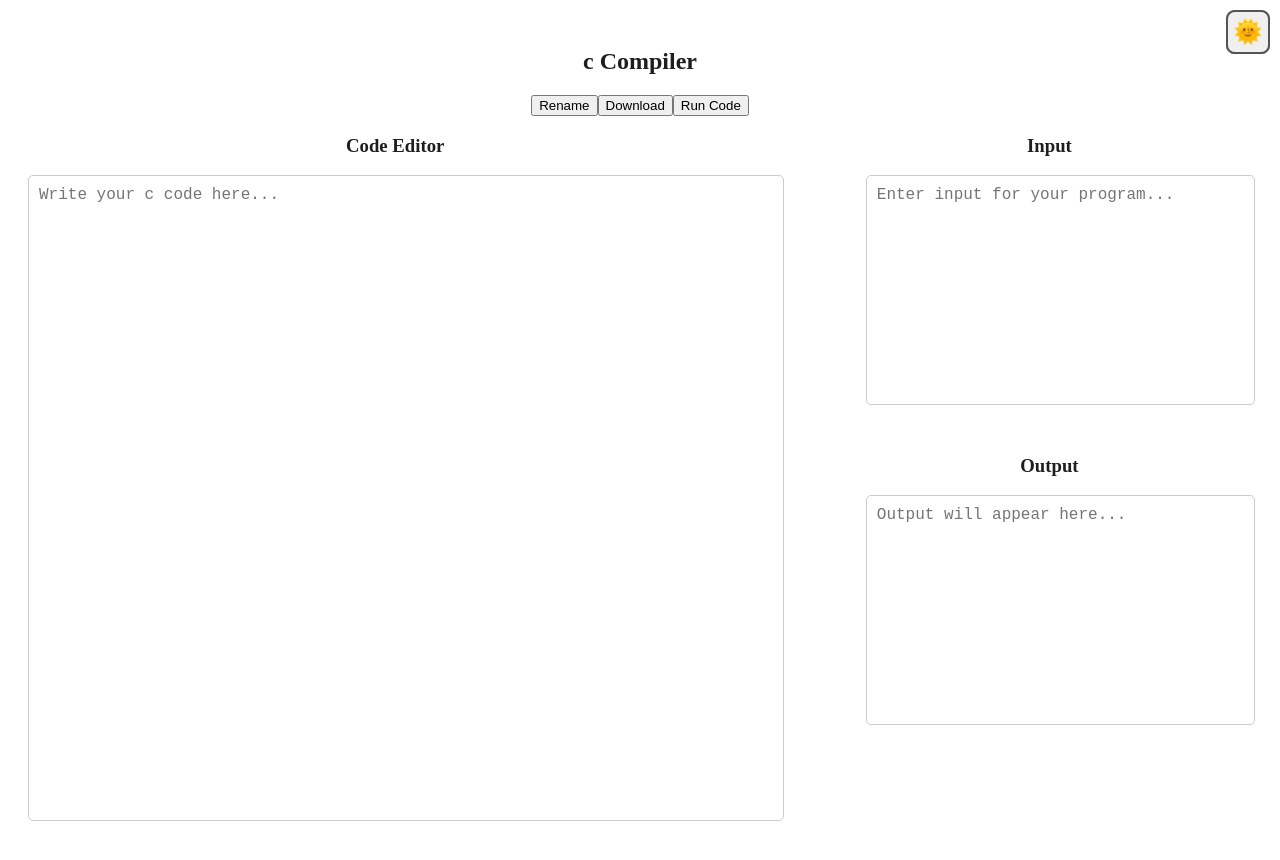
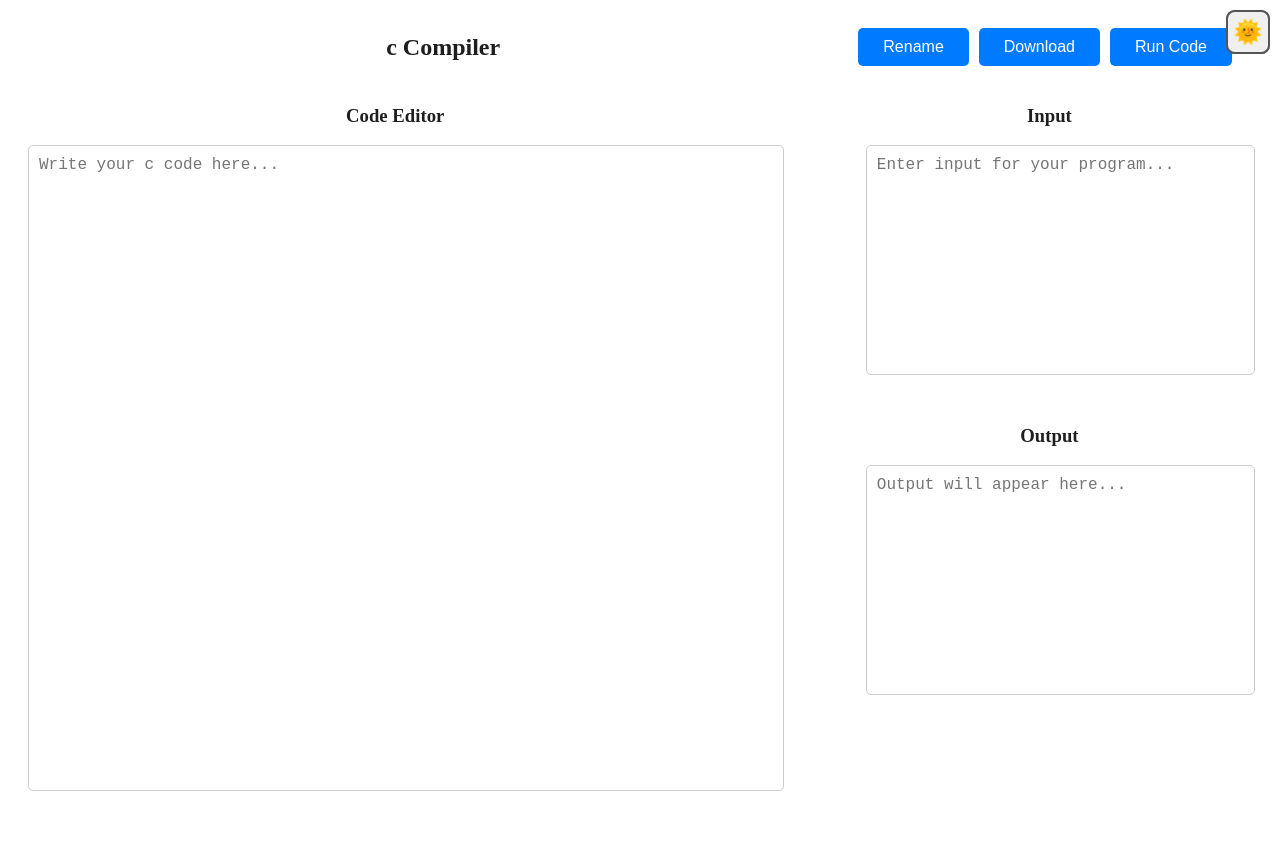
Before and after one commit to avinashvermaaa/codespr, a React (Create React App) app in the folder frontend/: page /compiler/c in a window 1280 px wide. Shown: the top 860 px of the page. Built offline with nearby package versions, Linux system fonts and the light colour scheme.

Commit message:
all buttons css

```diff
--- a/frontend/src/pages/CompilerPage.css
+++ b/frontend/src/pages/CompilerPage.css
@@ -1,6 +1,54 @@
 .compiler-page {
     padding: 20px;
     text-align: center;
+}
+
+.compiler-page .header {
+    display: flex;
+    justify-content: space-between;
+    align-items: center;
+    margin-bottom: 20px;
+}
+
+.compiler-page .header h2 {
+    flex-grow: 1;
+    text-align: center;
+    margin: 0;
+}
+
+.compiler-page .header-buttons-container {
+    display: flex;
+    align-items: center;
+    gap: 20px;
+    /* Gap between Dark Mode toggle and buttons */
+}
+
+.compiler-page .header-buttons {
+    display: flex;
+    gap: 10px;
+    /* Space between each button */
+    margin-right: 20px;
+    /* Add more space between buttons and Dark Mode */
+}
+
+.compiler-page .header-button {
+    padding: 10px 25px;
+    /* Increased horizontal padding for better spacing */
+    font-size: 16px;
+    background-color: #007bff;
+    color: white;
+    border: none;
+    border-radius: 5px;
+    cursor: pointer;
+}
+
+.compiler-page .header-button.run-button {
+    padding: 10px 30px;
+    /* Additional padding for the "Run Code" button */
+}
+
+.compiler-page .header-button:hover {
+    background-color: #0056b3;
 }
 
 .compiler-container {
@@ -8,12 +56,10 @@
     justify-content: space-between;
     align-items: flex-start;
     height: 80vh;
-    /* Ensures the editor and sections use most of the screen height */
 }
 
 .code-editor {
     width: 60%;
-    /* Left side for the editor */
     display: flex;
     flex-direction: column;
     height: 150%;
@@ -27,20 +73,17 @@ textarea {
     font-family: monospace;
     font-size: 16px;
     resize: none;
-    /* Prevent resizing for consistency */
 }
 
 textarea,
 .input-box textarea,
 .output-box textarea {
     height: calc(65%);
-    /* Ensures input and output sections are of equal height */
 }
 
 .input-output-section {
     padding-right: 19px;
     width: 30%;
-    /* Right side for input/output */
     display: flex;
     flex-direction: column;
     justify-content: space-between;
@@ -50,21 +93,4 @@ textarea,
 .input-box,
 .output-box {
     height: 90%;
-    /* Input and output take half of the right-side height */
 }
-
-.run-button {
-    margin-top: 10px;
-    padding: 10px 20px;
-    font-size: 18px;
-    background-color: #007bff;
-    color: white;
-    border: none;
-    border-radius: 5px;
-    cursor: pointer;
-    align-self: flex-start;
-}
-
-.run-button:hover {
-    background-color: #0056b3;
-}
--- a/frontend/src/pages/CompilerPage.js
+++ b/frontend/src/pages/CompilerPage.js
@@ -54,6 +54,7 @@ function CompilerPage() {
   <div className="compiler-page">
     <div className="header">
       <h2>{language} Compiler</h2>
+      <div className="header-buttons-container">
         <div className="header-buttons">
           <button className="header-button" onClick={renameCode}>
             Rename
@@ -64,6 +65,7 @@ function CompilerPage() {
           <button className="header-button" onClick={runCode}>
             Run Code
           </button>
+        </div>
         <DarkModeToggle />
       </div>
     </div>
@@ -100,6 +102,7 @@ function CompilerPage() {
     </div>
   </div>
 );
+
 }
 
 export default CompilerPage;
```
Lines whose indentation alone changed are shown as unchanged.
